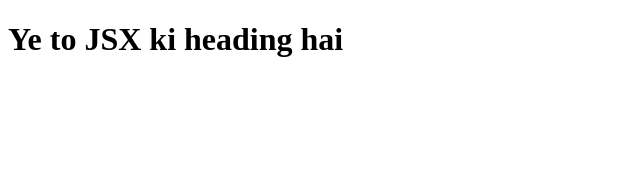
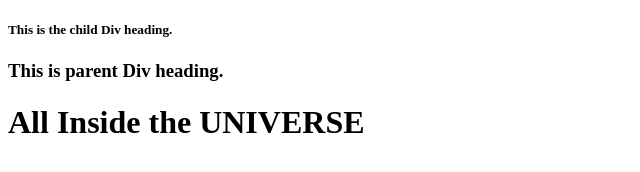
Before and after one commit to compiled-for-you/namaste-react, a React app in the folder HelloWorld/: page / in a window 1280 px wide. Shown: the whole page, without its empty margins (0-640 px from the left). Built offline with nearby package versions, Linux system fonts and the light colour scheme.

Commit message:
ep 3 - first instance of using Component Composition- chaining basic components using Functional Components in different ways

```diff
--- a/HelloWorld/index.html
+++ b/HelloWorld/index.html
@@ -6,7 +6,7 @@
     <title>Hello React World</title>
 </head>
 <body>
-    <div id="baseElement"></div>
+    <div id="baseElement">NOT RENDERED</div>
     <script type="module" src="index.js"></script>
 
 </body>
--- a/HelloWorld/index.js
+++ b/HelloWorld/index.js
@@ -6,5 +6,21 @@ const heading = [React.createElement("h1", {}, "Here goes the react heading bhag
 console.log(heading);
 const root = ReactDOM.createRoot(document.getElementById("baseElement"));
 const jsxHeading = <h1>Ye to JSX ki heading hai</h1>;
-root.render(heading);
-setTimeout(() => root.render(jsxHeading), 5000);
+// root.render(heading);
+// setTimeout(() => root.render(jsxHeading), 5000);
+
+const UniversalComponent = () => <h1 id="universalHeading">All Inside the UNIVERSE</h1>
+const FirstFunctionalComponent = function(){
+    return (
+            <div id="parentDiv">
+                <h3>This is parent Div heading.</h3>
+                <UniversalComponent/>
+            </div>);
+};
+
+const SecondFunctionalComponent = () => {
+    return <div id="childDiv"> <h5>This is the child Div heading.</h5> <FirstFunctionalComponent/></div>
+}
+
+root.render(<FirstFunctionalComponent/>);
+root.render(<SecondFunctionalComponent/>);
```
